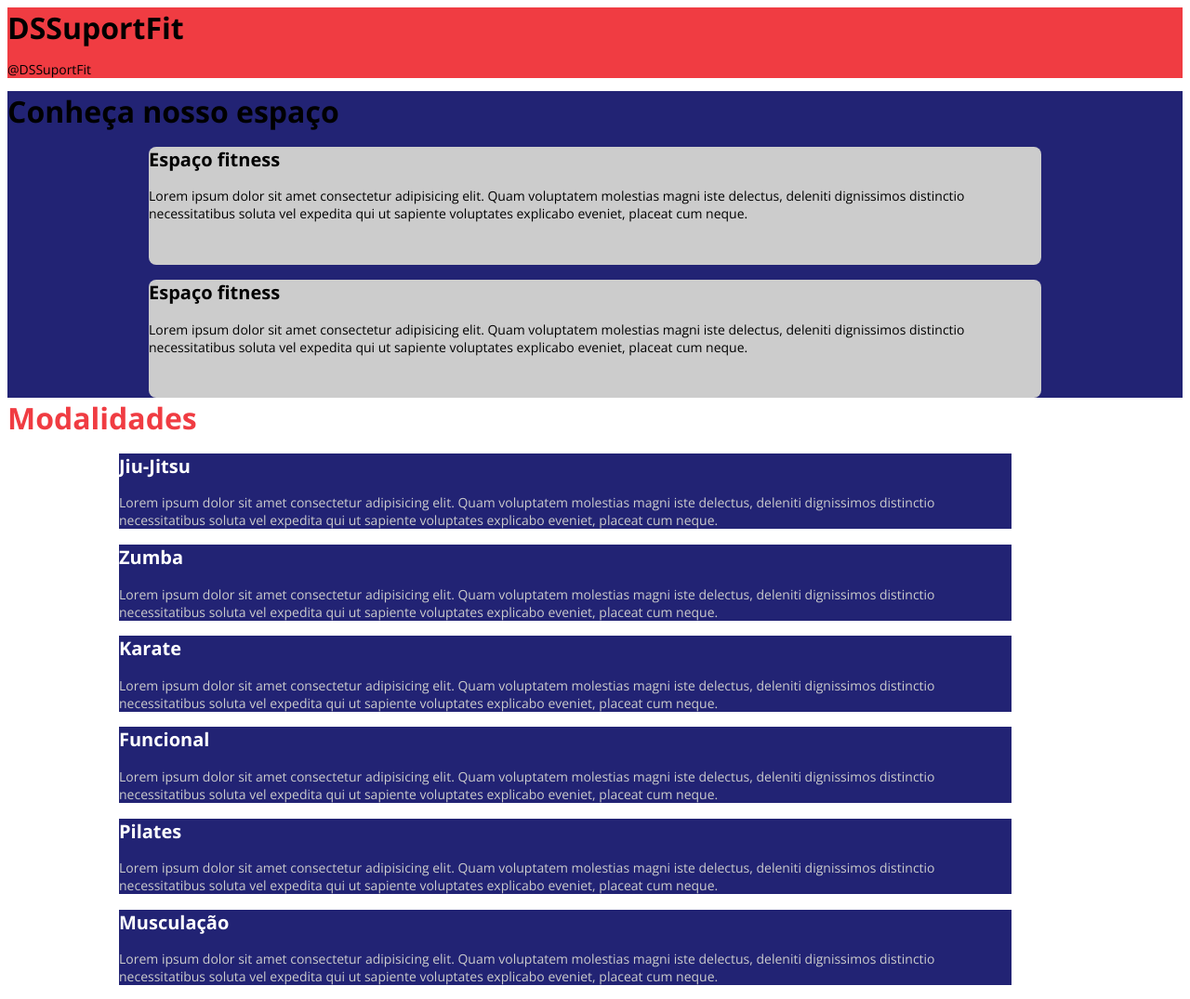
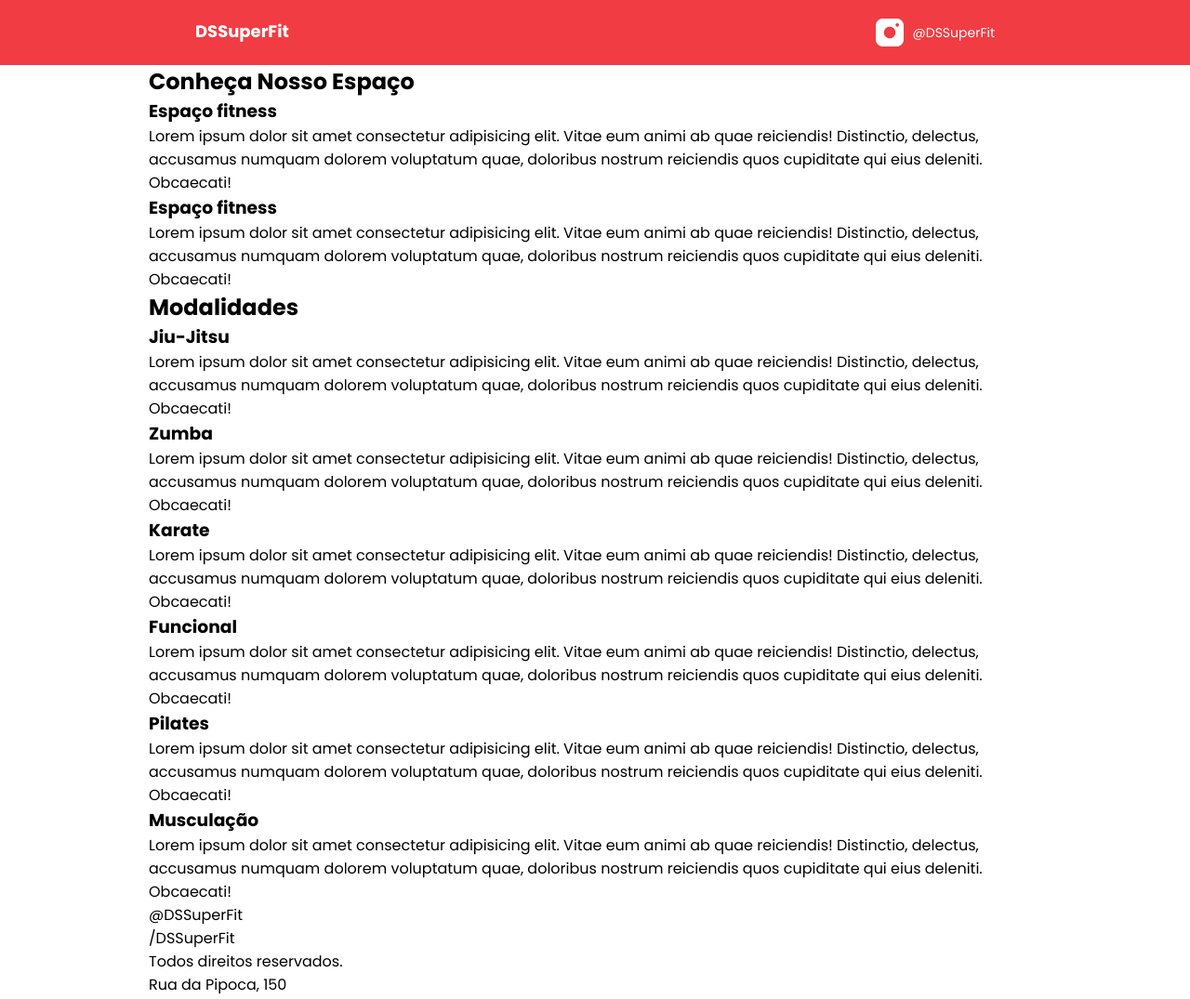
Before and after one commit to khothirano/DESAFIO-CSS-INTRODU-O, a plain HTML site: page index.html in a window 1280 px wide. Shown: the top 1075 px of the page at 93% size. Drawn offline with nearby package versions, Linux system fonts and the light colour scheme.

Commit message:
apos tirar duvidas - ainda em construção

```diff
--- a/index.html
+++ b/index.html
@@ -15,98 +15,123 @@
 
     <header>
 
-        <div>
-            <div>
-               <nav>
-                <h1>DSSuportFit</h1>
-               </nav>
-            </div>
-            <div>
-                <p>@DSSuportFit</p>
-            </div>
+        <nav class="Container nav-content">
+            <h1>DSSuperFit</h1>
+            <div class="instagram-img">
+                <img src="imagens/image 1.png" alt="Instagram">
+                <p>@DSSuperFit</p>
             </div>
 
+        </nav>
     </header>
 
     <main>
-
-        <section class="section one color-so">
+        <section id="know-or-space">
+            <div class="Container">
                 <div>
-            <h1>Conheça nosso espaço</h1>
-            <div class="first-square" >
-                <h2>Espaço fitness</h2>
-                <p>Lorem ipsum dolor sit amet consectetur adipisicing elit. Quam voluptatem molestias magni iste
-                    delectus, deleniti dignissimos distinctio necessitatibus soluta vel expedita qui ut sapiente
-                    voluptates explicabo eveniet, placeat cum neque.</p>
+                    <h2>Conheça Nosso Espaço</h2>
                 </div>
-            <div class="first-square" >
-                <h2>Espaço fitness</h2>
-                <p>Lorem ipsum dolor sit amet consectetur adipisicing elit. Quam voluptatem molestias magni iste
-                    delectus, deleniti dignissimos distinctio necessitatibus soluta vel expedita qui ut sapiente
-                    voluptates explicabo eveniet, placeat cum neque.</p>
+                <div>
+                    <h3>
+                        Espaço fitness
+                    </h3>
+                        <p>
+                            Lorem ipsum dolor sit amet consectetur adipisicing elit. Vitae eum animi ab quae reiciendis!
+                            Distinctio, delectus, accusamus numquam dolorem voluptatum quae, doloribus nostrum reiciendis quos
+                            cupiditate qui eius deleniti. Obcaecati!
+                        </p>
+                </div>
+                <div>
+                    <h3>
+                        Espaço fitness
+                    </h3>
+                        <p>
+                            Lorem ipsum dolor sit amet consectetur adipisicing elit. Vitae eum animi ab quae reiciendis!
+                            Distinctio, delectus, accusamus numquam dolorem voluptatum quae, doloribus nostrum reiciendis quos
+                            cupiditate qui eius deleniti. Obcaecati!
+                        </p>
                 </div>
             </div>
         </section>
 
-       <section class="section-two" >
+        <section id="modalities">
+            <div class="Container">
                 <div>
-            <h1 class="color-mod" >Modalidades</h1>
-            <div class="second-square" >
-                <h2>Jiu-Jitsu</h2>
-                <p class="color-subtittle" >Lorem ipsum dolor sit amet consectetur adipisicing elit. Quam voluptatem molestias magni iste
-                    delectus, deleniti dignissimos distinctio necessitatibus soluta vel expedita qui ut sapiente
-                    voluptates explicabo eveniet, placeat cum neque.</p>
+                    <h2>Modalidades</h2>
                 </div>
-            <div class="second-square" >
-                <h2>Zumba</h2>
-                <p class="color-subtittle" >Lorem ipsum dolor sit amet consectetur adipisicing elit. Quam voluptatem molestias magni iste
-                    delectus, deleniti dignissimos distinctio necessitatibus soluta vel expedita qui ut sapiente
-                    voluptates explicabo eveniet, placeat cum neque.</p>
+                <div>
+                    <h3>
+                        Jiu-Jitsu
+                    </h3>
+                        <p>
+                            Lorem ipsum dolor sit amet consectetur adipisicing elit. Vitae eum animi ab quae reiciendis!
+                            Distinctio, delectus, accusamus numquam dolorem voluptatum quae, doloribus nostrum reiciendis quos
+                            cupiditate qui eius deleniti. Obcaecati!
+                        </p>
                 </div>
-            <div class="second-square" >
-                <h2>Karate</h2>
-                <p class="color-subtittle" >Lorem ipsum dolor sit amet consectetur adipisicing elit. Quam voluptatem molestias magni iste
-                    delectus, deleniti dignissimos distinctio necessitatibus soluta vel expedita qui ut sapiente
-                    voluptates explicabo eveniet, placeat cum neque.</p>
+                <div>
+                    <h3>
+                       Zumba
+                    </h3>
+                        <p>
+                            Lorem ipsum dolor sit amet consectetur adipisicing elit. Vitae eum animi ab quae reiciendis!
+                            Distinctio, delectus, accusamus numquam dolorem voluptatum quae, doloribus nostrum reiciendis quos
+                            cupiditate qui eius deleniti. Obcaecati!
+                        </p>
                 </div>
-            <div class="second-square" >
-                <h2>Funcional</h2>
-                <p class="color-subtittle" >Lorem ipsum dolor sit amet consectetur adipisicing elit. Quam voluptatem molestias magni iste
-                    delectus, deleniti dignissimos distinctio necessitatibus soluta vel expedita qui ut sapiente
-                    voluptates explicabo eveniet, placeat cum neque.</p>
+                <div>
+                    <h3>
+                        Karate
+                    </h3>
+                        <p>
+                            Lorem ipsum dolor sit amet consectetur adipisicing elit. Vitae eum animi ab quae reiciendis!
+                            Distinctio, delectus, accusamus numquam dolorem voluptatum quae, doloribus nostrum reiciendis quos
+                            cupiditate qui eius deleniti. Obcaecati!
+                        </p>
                 </div>
-            <div class="second-square" >
-                <h2>Pilates</h2>
-                <p class="color-subtittle" >Lorem ipsum dolor sit amet consectetur adipisicing elit. Quam voluptatem molestias magni iste
-                    delectus, deleniti dignissimos distinctio necessitatibus soluta vel expedita qui ut sapiente
-                    voluptates explicabo eveniet, placeat cum neque.</p>
+                <div>
+                    <h3>
+                        Funcional
+                    </h3>
+                        <p>
+                            Lorem ipsum dolor sit amet consectetur adipisicing elit. Vitae eum animi ab quae reiciendis!
+                            Distinctio, delectus, accusamus numquam dolorem voluptatum quae, doloribus nostrum reiciendis quos
+                            cupiditate qui eius deleniti. Obcaecati!
+                        </p>
                 </div>
-            <div class="second-square" >
-                <h2>Musculação</h2>
-                <p class="color-subtittle" >Lorem ipsum dolor sit amet consectetur adipisicing elit. Quam voluptatem molestias magni iste
-                    delectus, deleniti dignissimos distinctio necessitatibus soluta vel expedita qui ut sapiente
-                    voluptates explicabo eveniet, placeat cum neque.</p>
+                <div>
+                    <h3>
+                        Pilates
+                    </h3>
+                        <p>
+                            Lorem ipsum dolor sit amet consectetur adipisicing elit. Vitae eum animi ab quae reiciendis!
+                            Distinctio, delectus, accusamus numquam dolorem voluptatum quae, doloribus nostrum reiciendis quos
+                            cupiditate qui eius deleniti. Obcaecati!
+                        </p>
+                </div>
+                <div>
+                    <h3>
+                        Musculação
+                    </h3>
+                        <p>
+                            Lorem ipsum dolor sit amet consectetur adipisicing elit. Vitae eum animi ab quae reiciendis!
+                            Distinctio, delectus, accusamus numquam dolorem voluptatum quae, doloribus nostrum reiciendis quos
+                            cupiditate qui eius deleniti. Obcaecati!
+                        </p>
                 </div>
             </div>
-
         </section>
-
     </main>
 
     <footer>
-
+        <div class="Container">
             <div>
-            <div class="third-square" >
-                <p>@DSSuportFit</p>
+                @DSSuperFit<br>/DSSuperFit
             </div>
-            <div class="third-square" >
-                <p>/DSSuportFit</p>
-            </div>
-            <div class="third-square" >
-                <p>Todos direitos reservados. <br> <i>Rua da Pipoca, 150</i></p>
+            <div>
+                <p>Todos direitos reservados. <br>Rua da Pipoca, 150</p>
             </div>
         </div>
-
     </footer>
 
 </body>
--- a/style.css
+++ b/style.css
@@ -1,100 +1,53 @@
-@import url('https://fonts.googleapis.com/css2?family=Open+Sans:wght@400;700&display=swap');
+@import url("https://fonts.googleapis.com/css2?family=Poppins:wght@400;700&display=swap");
 
-:root{
-    --header-color: #F03C42 ;
-    --main-section-one-color: #222374;
-    --main-section-two-color: #FFFFFF;
-    --footer-color: #000000;
-    --box-color: #CCCCCC;
+:root {
+    --color-red: #F03C42;
+    --color-blue: #222374;
+    --color-grey: #CCCCCC;
+    --color-white:#FFFFFF;
+    --color-black: #000000;
 }
 
 * {
-    font-family: 'Open Sans', sans-serif;
+    font-family: "Poppins", sans-serif;
     box-sizing: border-box;
+    margin: 0;
+    padding: 0;
+  }
 
-}
+  header{
+      background-color: var(--color-red);
+      height: 70px;
+      display: flex;
+      align-items: center;
+  }
 
-header {
-background-color: var(--header-color);
-}
+  nav h1 {
+      color: var(--color-white);
+      font-size: 18px;
+    }
 
-.first-square {
-    width: 960px;
-    height: 127px;
-    margin: 0 auto;
-    background-color: var(--box-color);
-    border-radius: 8px;
-}
+ nav p{
+     color: var(--color-white);
+     font-size: 14px;
+     padding-left: 10px;
+ }
 
-.second-square {
-    max-width: 960px;
-    max-height: 127px;
-    margin: 0 auto;
-    background-color: var(--main-section-one-color);
-    color: var(--main-section-two-color);
-}
+ .Container{
+     width: 100%;
+     max-width: 960px;
+     margin: 0 auto;
+ }
 
-.third-square {
-    max-width: 960px;
-    max-height: 127px;
-    margin: 0 auto;
-    color: var(--main-section-two-color);
-}
+ .nav-content{
+     display: flex;
+     justify-content: space-between;
+     padding-right: 50px;
+     padding-left: 50px;
+ }
 
-h1 {
-  font-size: 32px;
-  display: inline;
-}
+ .instagram-img{
+     display: flex;
+     align-items: center;
 
-h2 {
-    font-size: 20px ;
-    display: block;
-}
-
-p {
-   font-size: 14px;
-}
-
-
-.section-one {
-        width: 1200px;
-        height: 418px;
-        left: 0px;
-        top: 100px;
-}
-
-.color-so {
-    background-color: var(--main-section-one-color);
-}
-
-.color-st {
-    background-color: var(--main-section-two-color);
-}
-
-.color-mod {
-    color: var(--header-color);
-}
-
-.color-subtittle {
-    color: var(--box-color);
-}
-
-.section-two {
-    width: 1200px;
-    height: 880px;
-    left: 0px;
-    top: 518px;
-}
-
-
-
-footer {
-    background-color: var(--footer-color);
-    color: var(--main-section-two-color);
-    margin: 0 auto;
-    display: flex;
-    flex-direction: column;
-    justify-content: space-between;
-    align-items: center;
-    padding: 550 66 550 150;
-}
+ }
```
Also changed, not shown: imagens/image 1.png (added). Lines whose indentation alone changed are shown as unchanged.
